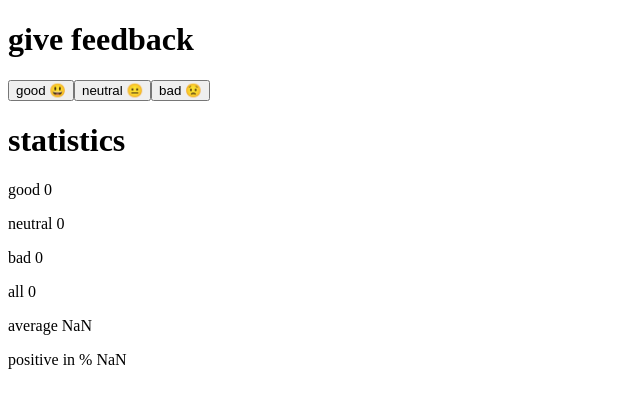
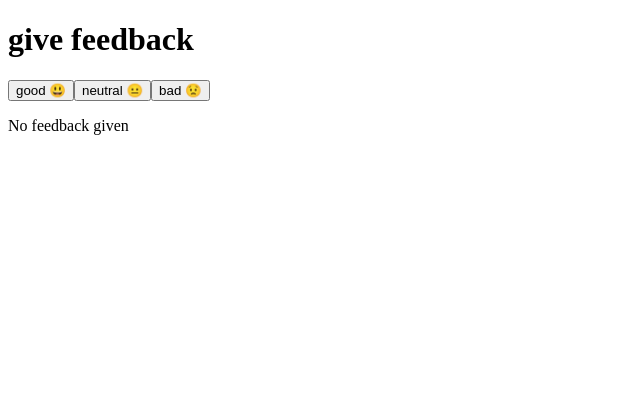
Before and after one commit to cherylfong/netscapia, a React (Create React App) app in the folder part1/unicafe/: page / in a window 1280 px wide. Shown: the top 408 px of the page, without its empty margins (0-640 px from the left). Built offline with nearby package versions, Linux system fonts and the light colour scheme.

Commit message:
complete section 1.9

```diff
--- a/part1/unicafe/src/App.js
+++ b/part1/unicafe/src/App.js
@@ -4,6 +4,8 @@
  * 1.7 Show statistics that include total number of collected feedback, average score where (good:1, neutral:0, bad:-1), and the percentage of good feedback.
  *
  * 1.8 Refactor to display statistics in its own component. Application state should remain in the App root component.
+ *
+ * 1.9 Display statistics only when feedback is given.
  */
 
 import { useState } from 'react'
@@ -71,6 +73,10 @@ const P = ({ text, value }) => <p>{text} {value}</p>
  */
 const Statistics = (props) => {
 
+  if (props.total === 0) {
+    return <p>No feedback given</p>
+  }
+
   return (
     <>
       <h1>statistics</h1>
```
